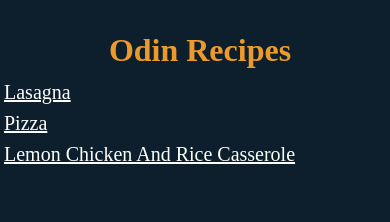
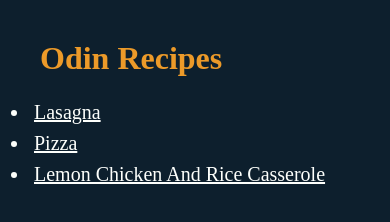
Before and after one commit to aderitoapelao/odin-recipes, a plain HTML site: page index.html in a window 390 px wide. Drawn offline with Linux system fonts and the light colour scheme.

Commit message:
Remove specific value of width
To make the page more responsive on mobile

```diff
--- a/css/indexstyle.css
+++ b/css/indexstyle.css
@@ -13,20 +13,12 @@ html {
     margin: 0;
 }
 
-h1,
-ul {
-    width: 400px;
-    height: auto;
-    margin: 0 auto;
-}
-
 h1 {
-    text-align: center;
-    margin-top: 2rem;
+    margin: 40px 0 20px 40px;
 }
 
 ul {
-    margin-top: 0.5rem;
+    margin-left: 30px;
 }
 
 ul li {
```
